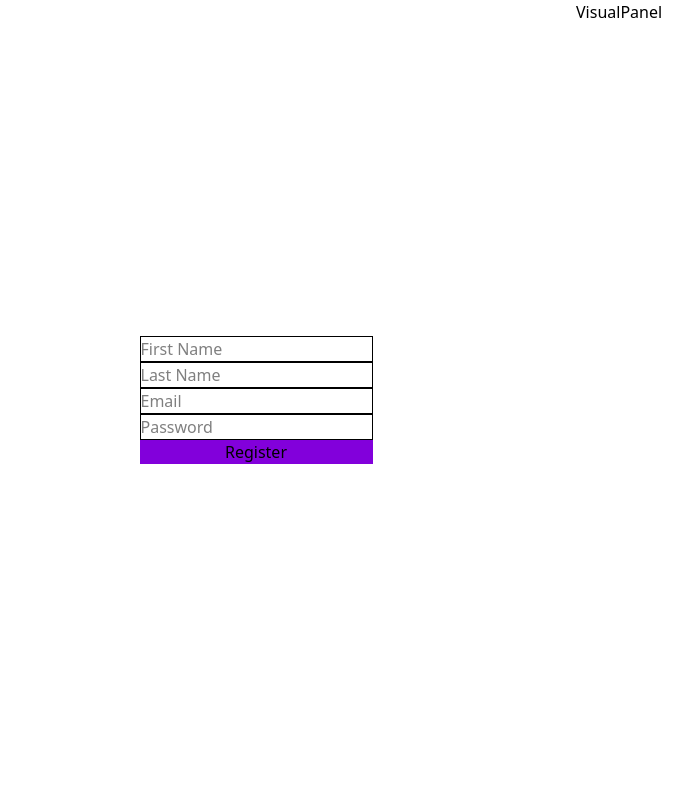
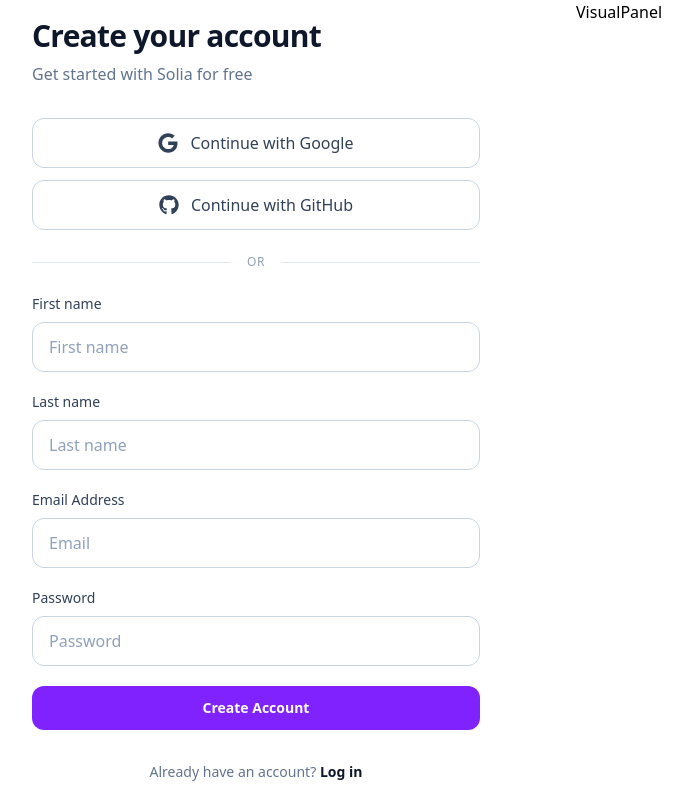
Before and after one commit to brolly301/project-management-saas, a React (Vite) app in the folder frontend/: page /register in a window 1280 px wide. Shown: the whole page, without its empty margins (64-756 px from the left). Built offline with nearby package versions, Linux system fonts and the light colour scheme; no server answers.

Commit message:
feat: implement authentication forms and shared auth UI components

```diff
--- a/frontend/package.json
+++ b/frontend/package.json
@@ -13,9 +13,11 @@
     "@hookform/resolvers": "^5.4.0",
     "@tanstack/react-query": "^5.101.2",
     "axios": "^1.18.1",
+    "lucide-react": "^1.24.0",
     "react": "^19.2.7",
     "react-dom": "^19.2.7",
     "react-hook-form": "^7.81.0",
+    "react-icons": "^5.7.0",
     "react-router": "^7.18.1",
     "react-router-dom": "^7.18.1",
     "zod": "^4.4.3"
--- /dev/null
+++ b/frontend/src/components/auth/AuthHeader.tsx
@@ -0,0 +1,16 @@
+type AuthHeaderProps = {
+  title: string;
+  subtitle: string;
+};
+
+export default function AuthHeader({ title, subtitle }: AuthHeaderProps) {
+  return (
+    <div className="mb-8">
+      <h1 className="text-3xl font-bold tracking-tight text-slate-900">
+        {title}
+      </h1>
+
+      <p className="mt-2 text-base text-slate-500">{subtitle}</p>
+    </div>
+  );
+}
--- /dev/null
+++ b/frontend/src/components/auth/Divider.tsx
@@ -0,0 +1,13 @@
+export default function Divider() {
+  return (
+    <div className="my-6 flex items-center gap-4">
+      <hr className="flex-1 border-slate-200" />
+
+      <span className="text-xs font-medium uppercase tracking-wider text-slate-400">
+        Or
+      </span>
+
+      <hr className="flex-1 border-slate-200" />
+    </div>
+  );
+}
--- a/frontend/src/components/auth/LoginForm.tsx
+++ b/frontend/src/components/auth/LoginForm.tsx
@@ -7,12 +7,16 @@ import { zodResolver } from "@hookform/resolvers/zod";
 import Input from "../ui/Input";
 import Button from "../ui/Button";
 import { loginUser } from "../../services/auth.service";
-import { useNavigate } from "react-router";
+import { Link, useNavigate } from "react-router";
+import SocialButton from "./SocialButton";
+import AuthHeader from "./AuthHeader";
+import Divider from "./Divider";
 
 export default function LoginForm() {
   const {
     register,
     handleSubmit,
+    setError,
     formState: { errors, isSubmitting },
   } = useForm<LoginFormData>({
     resolver: zodResolver(loginSchema),
@@ -25,29 +29,100 @@ export default function LoginForm() {
   const navigate = useNavigate();
 
   const onSubmit = async (data: LoginFormData) => {
+    try {
       await loginUser(data);
       navigate("/dashboard");
+    } catch {
+      setError("root", {
+        message: "Invalid email or password.",
+      });
+    }
   };
 
   return (
-    <form onSubmit={handleSubmit(onSubmit)}>
+    <section className="w-full max-w-md">
+      <AuthHeader
+        title="Welcome back"
+        subtitle="Log into your account to continue"
+      />
+
+      <div className="space-y-3">
+        <SocialButton provider="google">Continue with Google</SocialButton>
+
+        <SocialButton provider="github">Continue with GitHub</SocialButton>
+      </div>
+
+      <Divider />
+
+      <form onSubmit={handleSubmit(onSubmit)} className="space-y-5">
+        <div className="space-y-2">
+          <label
+            htmlFor="email"
+            className="block text-sm font-medium text-slate-700"
+          >
+            Email address
+          </label>
+
           <Input
-        placeholder="Email"
+            id="email"
+            placeholder="you@example.com"
             type="email"
             error={errors.email?.message}
             autoComplete="email"
             {...register("email")}
           />
+        </div>
+
+        <div className="space-y-2">
+          <div className="flex items-center justify-between">
+            <label
+              htmlFor="password"
+              className="block text-sm font-medium text-slate-700"
+            >
+              Password
+            </label>
+
+            <Link
+              to="/forgot-password"
+              className="text-sm font-medium text-slate-500 transition hover:text-slate-900"
+            >
+              Forgot password?
+            </Link>
+          </div>
+
           <Input
-        placeholder="Password"
+            id="password"
+            placeholder="Enter your password"
             type="password"
             error={errors.password?.message}
             autoComplete="current-password"
             {...register("password")}
           />
+        </div>
+
+        {errors.root?.message && (
+          <p
+            role="alert"
+            className="rounded-lg border border-red-200 bg-red-50 px-3 py-2 text-sm text-red-700"
+          >
+            {errors.root.message}
+          </p>
+        )}
+
         <Button type="submit" disabled={isSubmitting}>
           {isSubmitting ? "Logging in..." : "Login"}
         </Button>
       </form>
+
+      <p className="mt-8 text-center text-sm text-slate-500">
+        Don&apos;t have an account?{" "}
+        <Link
+          to="/register"
+          className="font-semibold text-slate-900 transition hover:text-slate-600"
+        >
+          Sign up
+        </Link>
+      </p>
+    </section>
   );
 }
--- a/frontend/src/components/auth/RegisterForm.tsx
+++ b/frontend/src/components/auth/RegisterForm.tsx
@@ -7,12 +7,16 @@ import {
 } from "../../schemas/auth/register.schema";
 import { zodResolver } from "@hookform/resolvers/zod";
 import { registerUser } from "../../services/auth.service";
+import { Link, useNavigate } from "react-router";
+import AuthHeader from "./AuthHeader";
+import SocialButton from "./SocialButton";
+import Divider from "./Divider";
 
 export default function RegisterForm() {
   const {
     register,
     handleSubmit,
-
+    setError,
     formState: { errors, isSubmitting },
   } = useForm<RegisterFormData>({
     resolver: zodResolver(registerSchema),
@@ -24,43 +28,117 @@ export default function RegisterForm() {
     },
   });
 
+  const navigate = useNavigate();
+
   const onSubmit = async (data: RegisterFormData) => {
+    try {
       await registerUser(data);
+      navigate("/login");
+    } catch {
+      setError("root", {
+        message: "Error signing up.",
+      });
+    }
   };
 
   return (
-    <form className="bg" onSubmit={handleSubmit(onSubmit)}>
+    <section className="w-full max-w-md">
+      <AuthHeader
+        title="Create your account"
+        subtitle="Get started with Solia for free"
+      />
+      <div className="space-y-3">
+        <SocialButton provider="google">Continue with Google</SocialButton>
+
+        <SocialButton provider="github">Continue with GitHub</SocialButton>
+      </div>
+      <Divider />
+      <form className="space-y-5" onSubmit={handleSubmit(onSubmit)}>
+        <div className="space-y-2">
+          <label
+            htmlFor="firstName"
+            className="block text-sm font-medium text-slate-700"
+          >
+            First name
+          </label>
           <Input
+            id="firstName"
             type="text"
             autoComplete="given-name"
-        placeholder={"First Name"}
+            placeholder={"First name"}
             error={errors.firstName?.message}
             {...register("firstName")}
           />
+        </div>
+        <div className="space-y-2">
+          <label
+            htmlFor="lastName"
+            className="block text-sm font-medium text-slate-700"
+          >
+            Last name
+          </label>
           <Input
+            id="lastName"
             type="text"
             autoComplete="family-name"
-        placeholder={"Last Name"}
+            placeholder={"Last name"}
             error={errors.lastName?.message}
             {...register("lastName")}
           />
+        </div>
+        <div className="space-y-2">
+          <label
+            htmlFor="email"
+            className="block text-sm font-medium text-slate-700"
+          >
+            Email Address
+          </label>
           <Input
+            id="email"
             type="email"
             autoComplete="email"
             placeholder={"Email"}
             error={errors.email?.message}
             {...register("email")}
           />
+        </div>
+        <div className="space-y-2">
+          <label
+            htmlFor="password"
+            className="block text-sm font-medium text-slate-700"
+          >
+            Password
+          </label>
           <Input
+            id="password"
             type="password"
             autoComplete="new-password"
             placeholder={"Password"}
             error={errors.password?.message}
             {...register("password")}
           />
+        </div>
+        {errors.root?.message && (
+          <p
+            role="alert"
+            className="rounded-lg border border-red-200 bg-red-50 px-3 py-2 text-sm text-red-700"
+          >
+            {errors.root.message}
+          </p>
+        )}
         <Button type={"submit"} disabled={isSubmitting}>
-        {isSubmitting ? "Creating account..." : "Register"}
+          {isSubmitting ? "Creating account..." : "Create Account"}
         </Button>
       </form>
+      <p className="mt-8 text-center text-sm text-slate-500">
+        Already have an account?{" "}
+        <Link
+          to="/login"
+          className="font-semibold text-slate-900 transition hover:text-slate-600"
+        >
+          Log in
+        </Link>
+      </p>
+    </section>
   );
 }
--- a/frontend/src/components/auth/SocialButton.tsx
+++ b/frontend/src/components/auth/SocialButton.tsx
@@ -1,3 +1,45 @@
-export default function SocialButton() {
-  return <div>SocialButton</div>;
+import type { ReactNode } from "react";
+import { FaGoogle, FaGithub } from "react-icons/fa";
+
+type SocialButtonProps = {
+  children: ReactNode;
+  provider: "google" | "github";
+};
+
+export default function SocialButton({
+  provider,
+  children,
+}: SocialButtonProps) {
+  const icon =
+    provider === "google" ? (
+      <FaGoogle className="h-5 w-5" />
+    ) : (
+      <FaGithub className="h-5 w-5" />
+    );
+
+  return (
+    <button
+      type="button"
+      className="
+        flex
+        w-full
+        items-center
+        justify-center
+        gap-3
+        rounded-xl
+        border
+        border-slate-300
+        bg-white
+        px-4
+        py-3
+        font-medium
+        text-slate-700
+        transition
+        hover:bg-slate-50
+      "
+    >
+      {icon}
+      <span>{children}</span>
+    </button>
+  );
 }
--- a/frontend/src/components/ui/Button.tsx
+++ b/frontend/src/components/ui/Button.tsx
@@ -1,15 +1,32 @@
-type ButtonProps = {
-  children: React.ReactNode;
-  type?: "button" | "submit" | "reset";
-  disabled: boolean;
-};
+import { type ComponentPropsWithoutRef } from "react";
 
-export default function Button({ children, type, disabled }: ButtonProps) {
+type ButtonProps = ComponentPropsWithoutRef<"button">;
+
+export default function Button({
+  children,
+  className,
+  ...buttonProps
+}: ButtonProps) {
   return (
     <button
-      disabled={disabled}
-      className="bg-purple-700 w-full"
-      type={type ?? "button"}
+      {...buttonProps}
+      className={`
+    w-full
+    rounded-xl
+    bg-violet-600
+    px-4
+    py-3
+    text-sm
+    font-semibold
+    text-white
+    transition
+    hover:bg-violet-700
+    focus:outline-none
+    focus:ring-4
+    focus:ring-violet-200
+    disabled:cursor-not-allowed
+    disabled:opacity-50
+  ${className ?? ""}`}
     >
       {children}
     </button>
--- a/frontend/src/components/ui/Input.tsx
+++ b/frontend/src/components/ui/Input.tsx
@@ -6,8 +6,36 @@ const Input = forwardRef<HTMLInputElement, InputProps>(
   ({ error, ...inputProps }, ref) => {
     return (
       <div>
-        <input className="border border-black" ref={ref} {...inputProps} />
-        {error ? <div className="text-red-700">{error}</div> : null}
+        <input
+          ref={ref}
+          className={`
+      w-full
+      rounded-xl
+      border
+      border-slate-300
+      bg-white
+      px-4
+      py-3
+      text-slate-900
+      placeholder:text-slate-400
+      transition
+      outline-none
+      focus:border-slate-900
+      focus:ring-4
+      focus:ring-slate-200
+      disabled:cursor-not-allowed
+      disabled:opacity-50
+
+       ${
+         error
+           ? "border-red-500 focus:border-red-500 focus:ring-red-100"
+           : "border-slate-300 focus:border-slate-900 focus:ring-slate-200"
+       }
+    `}
+          {...inputProps}
+        />
+
+        {error && <p className="mt-2 text-sm text-red-600">{error}</p>}
       </div>
     );
   },
```
Also changed, not shown: 1 other file (tests, documents, lock files or other folders). Lines whose indentation alone changed are shown as unchanged.
